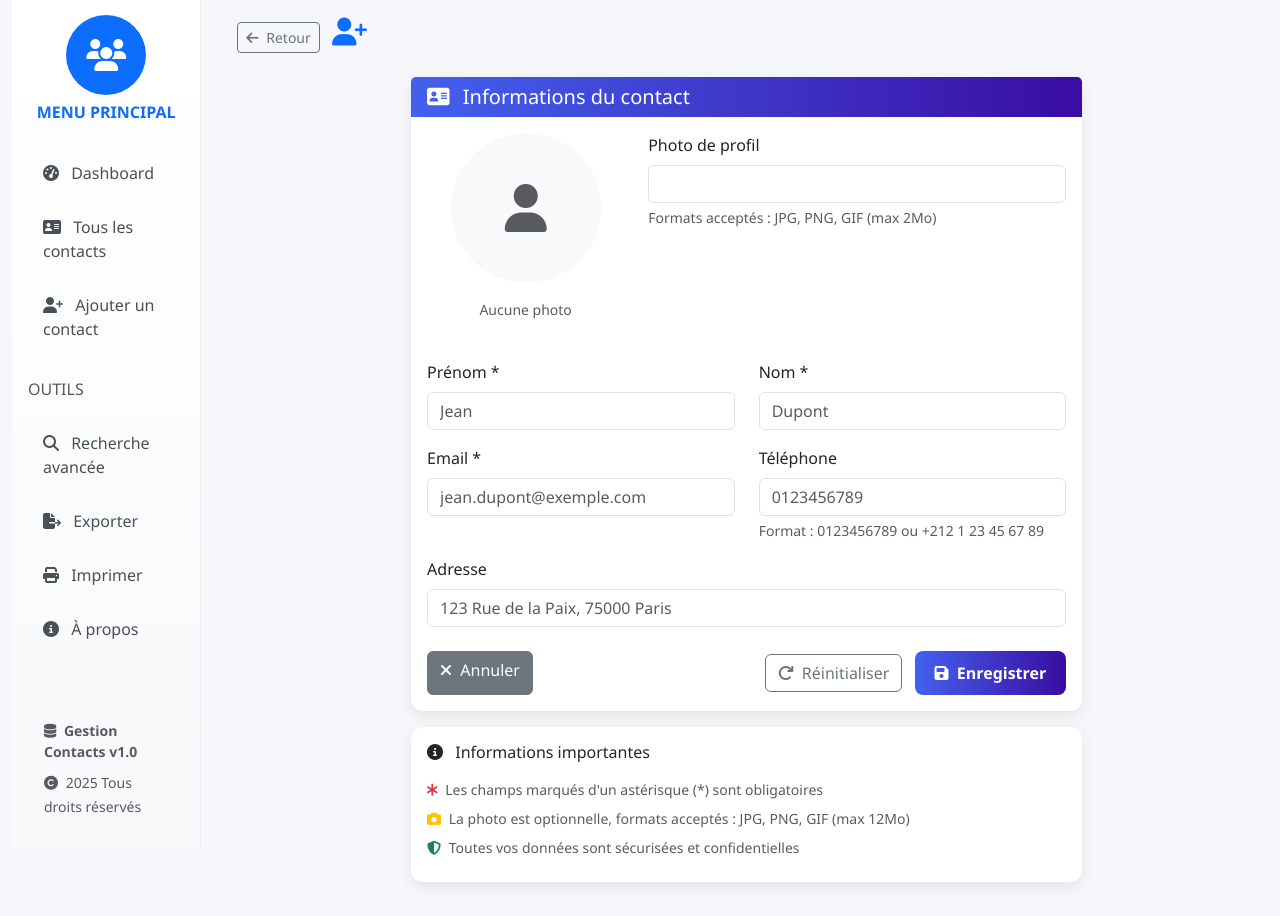
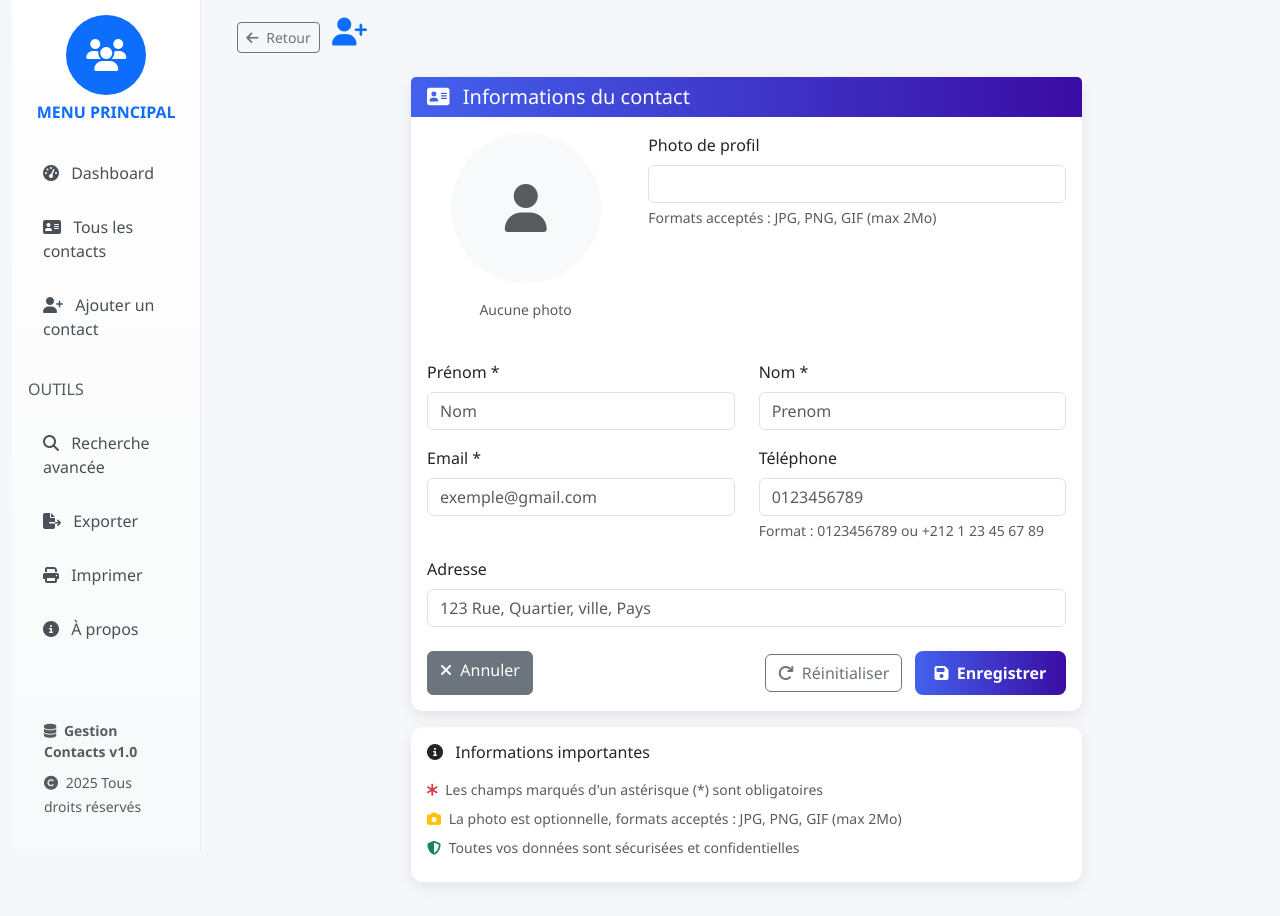
Before and after one commit to idbelkassemsanae-oss/GESTION_CONTACT, a Symfony app: template templates/contact/form.html.twig in a window 1280 px wide. Shown: the part 104-1020 px from the top of the page. Run offline with Twig, Linux system fonts and the light colour scheme; the template is opened without the code that fills it, so the values that code supplies are empty; form fields are guessed from the names that the template uses; some libraries are stand-ins or nearby versions.

Commit message:
30/12/2025

```diff
--- a/src/Form/ContactType.php
+++ b/src/Form/ContactType.php
@@ -53,7 +53,7 @@ class ContactType extends AbstractType
                 'required' => false,
                 'attr' => [
                     'class' => 'form-control',
-                    'placeholder' => '+212 1 23 45 67 89'
+                    'placeholder' => '+33 1 23 45 67 89'
                 ],
                 'row_attr' => ['class' => 'mb-3']
             ])
@@ -79,7 +79,7 @@ class ContactType extends AbstractType
                 ],
                 'constraints' => [
                     new File([
-                        'maxSize' => '12M',
+                        'maxSize' => '2M',
                         'mimeTypes' => [
                             'image/jpeg',
                             'image/png',
@@ -89,7 +89,7 @@ class ContactType extends AbstractType
                     ])
                 ],
                 'row_attr' => ['class' => 'mb-3'],
-                'help' => 'Formats acceptés : JPG, PNG, GIF (max 12Mo)'
+                'help' => 'Formats acceptés : JPG, PNG, GIF (max 2Mo)'
             ]);
     }
 
--- a/templates/contact/form.html.twig
+++ b/templates/contact/form.html.twig
@@ -76,7 +76,7 @@
                         <div class="row">
                             <div class="col-md-6 mb-3">
                                 <label class="form-label">Prénom *</label>
-                                {{ form_widget(form.prenom, {'attr': {'class': 'form-control', 'placeholder': 'Jean'}}) }}
+                                {{ form_widget(form.prenom, {'attr': {'class': 'form-control', 'placeholder': 'Nom'}}) }}
                                 <div class="invalid-feedback">
                                     Veuillez saisir un prénom valide.
                                 </div>
@@ -84,7 +84,7 @@
 
                             <div class="col-md-6 mb-3">
                                 <label class="form-label">Nom *</label>
-                                {{ form_widget(form.nom, {'attr': {'class': 'form-control', 'placeholder': 'Dupont'}}) }}
+                                {{ form_widget(form.nom, {'attr': {'class': 'form-control', 'placeholder': 'Prenom'}}) }}
                                 <div class="invalid-feedback">
                                     Veuillez saisir un nom valide.
                                 </div>
@@ -95,7 +95,7 @@
                         <div class="row">
                             <div class="col-md-6 mb-3">
                                 <label class="form-label">Email *</label>
-                                {{ form_widget(form.email, {'attr': {'class': 'form-control', 'placeholder': 'jean.dupont@exemple.com'}}) }}
+                                {{ form_widget(form.email, {'attr': {'class': 'form-control', 'placeholder': 'exemple@gmail.com'}}) }}
                                 <div class="invalid-feedback">
                                     Veuillez saisir un email valide.
                                 </div>
@@ -113,7 +113,7 @@
                         <!-- Address -->
                         <div class="mb-3">
                             <label class="form-label">Adresse</label>
-                            {{ form_widget(form.adresse, {'attr': {'class': 'form-control', 'placeholder': '123 Rue de la Paix, 75000 Paris', 'rows': 3}}) }}
+                            {{ form_widget(form.adresse, {'attr': {'class': 'form-control', 'placeholder': '123 Rue, Quartier, ville, Pays', 'rows': 3}}) }}
                         </div>
 
                         <!-- Form Actions -->
@@ -149,7 +149,7 @@
                         </li>
                         <li class="mb-2">
                             <i class="fas fa-camera text-warning me-1"></i>
-                            La photo est optionnelle, formats acceptés : JPG, PNG, GIF (max 12Mo)
+                            La photo est optionnelle, formats acceptés : JPG, PNG, GIF (max 2Mo)
                         </li>
                         <li class="mb-2">
                             <i class="fas fa-shield-alt text-success me-1"></i>
```
